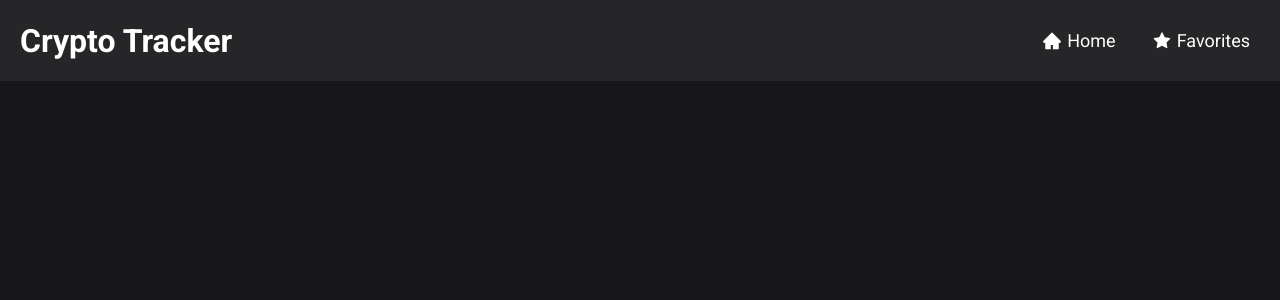
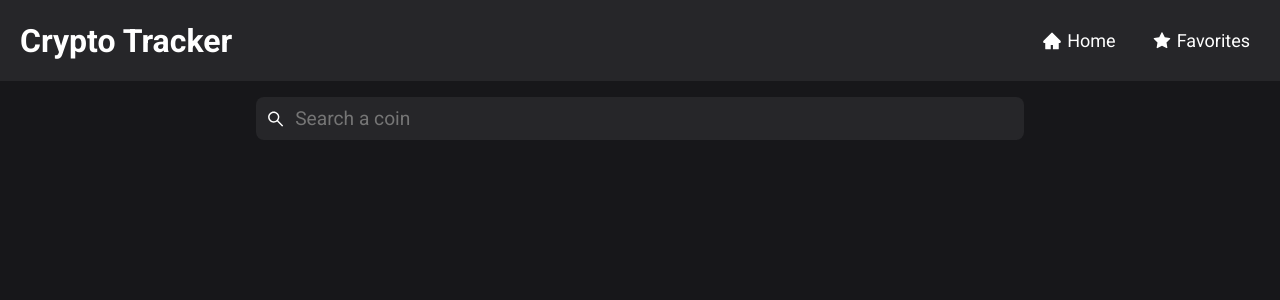
Before and after one commit to enzobocalon/react-crypto-tracker, a React (Vite) app: page / in a window 1280 px wide. Shown: the top 300 px of the page. Built offline with nearby package versions, Linux system fonts and the light colour scheme.

Commit message:
feat: coins container and search bar

```diff
--- a/src/App.tsx
+++ b/src/App.tsx
@@ -1,3 +1,4 @@
+import Coins from './components/Coins/Coins'
 import Menu from './components/Menu/Menu'
 import { GlobalStyle } from './global'
 
@@ -5,6 +6,7 @@ function App() {
   return (
     <>
     <Menu />
+    <Coins />
     <GlobalStyle />
     </>
   )
--- /dev/null
+++ b/src/components/Coins/Coins.tsx
@@ -0,0 +1,13 @@
+import React from 'react'
+import Search from '../Search/Search';
+import * as S from './style';
+
+const Coins = () => {
+  return (
+    <S.Container>
+      <Search />
+    </S.Container>
+  )
+}
+
+export default Coins
--- /dev/null
+++ b/src/components/Coins/style.ts
@@ -0,0 +1,14 @@
+import styled from "styled-components";
+
+export const Container = styled.main`
+  width: 100%;
+  display: flex;
+  flex-direction: column;
+  align-items: center;
+  max-width: 1200px;
+  margin: 0 auto;
+`
+
+export const Wrapper = styled.section`
+
+`
--- /dev/null
+++ b/src/components/Search/Search.tsx
@@ -0,0 +1,14 @@
+import React from 'react'
+import * as S from './style'
+import { AiOutlineSearch } from 'react-icons/ai'
+
+const Search = () => {
+  return (
+    <S.Container>
+      <AiOutlineSearch size={20}/>
+      <S.SearchInput placeholder='Search a coin'/>
+    </S.Container>
+  )
+}
+
+export default Search
--- /dev/null
+++ b/src/components/Search/style.ts
@@ -0,0 +1,28 @@
+import styled from "styled-components";
+
+export const Container = styled.section`
+  width: 100%;
+  max-width: 768px;
+  margin-top: 1rem;
+  padding: 10px;
+  background: #262629;
+  display: flex;
+  align-items: center;
+  border-radius: 8px;
+
+  &:focus-within {
+    outline: 2px solid white;
+  }
+`
+
+export const SearchInput = styled.input`
+  width: 100%;
+  height: 100%;
+  margin-left: 10px;
+  border: none;
+  background: inherit;
+  color: white;
+  outline: none;
+  font-size: 1.2rem;
+  font-family: 'Roboto', sans-serif;
+`
```
